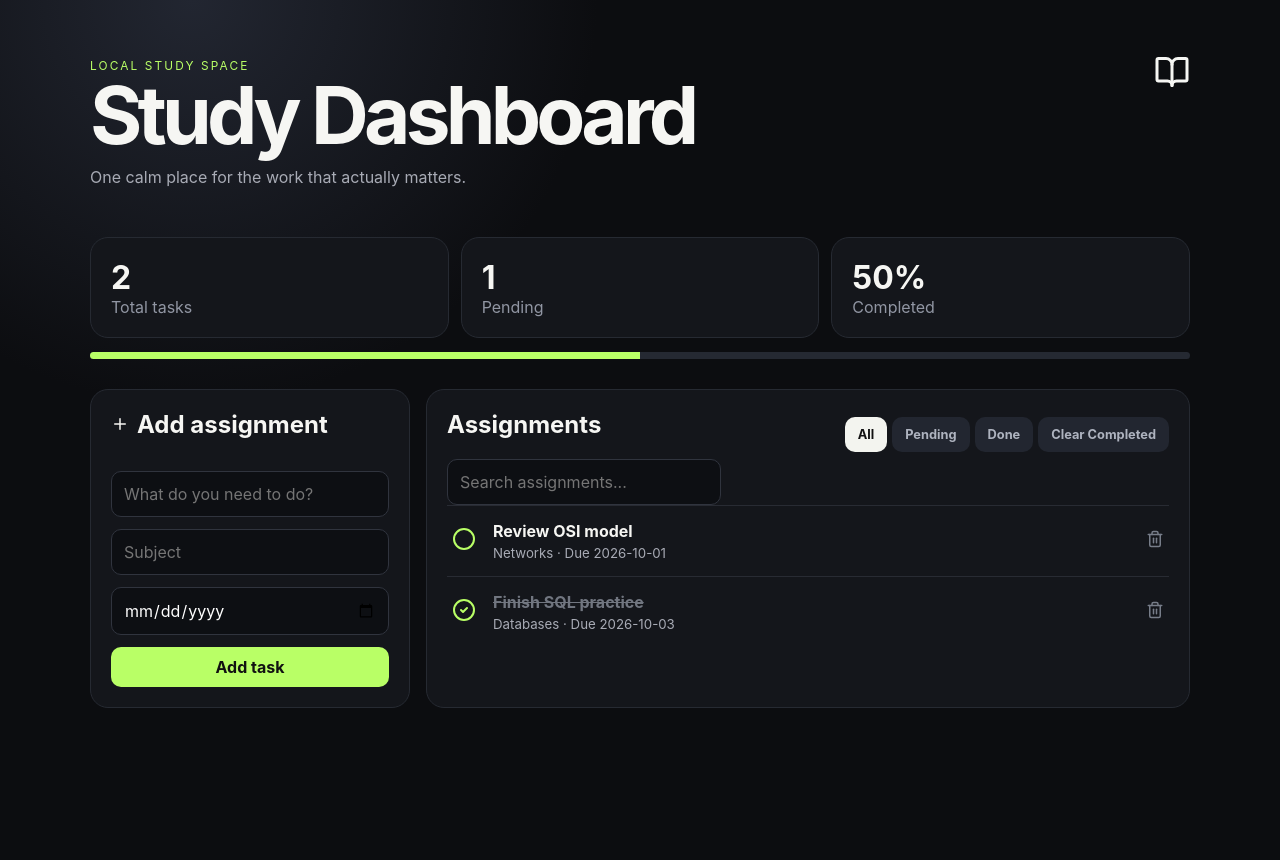
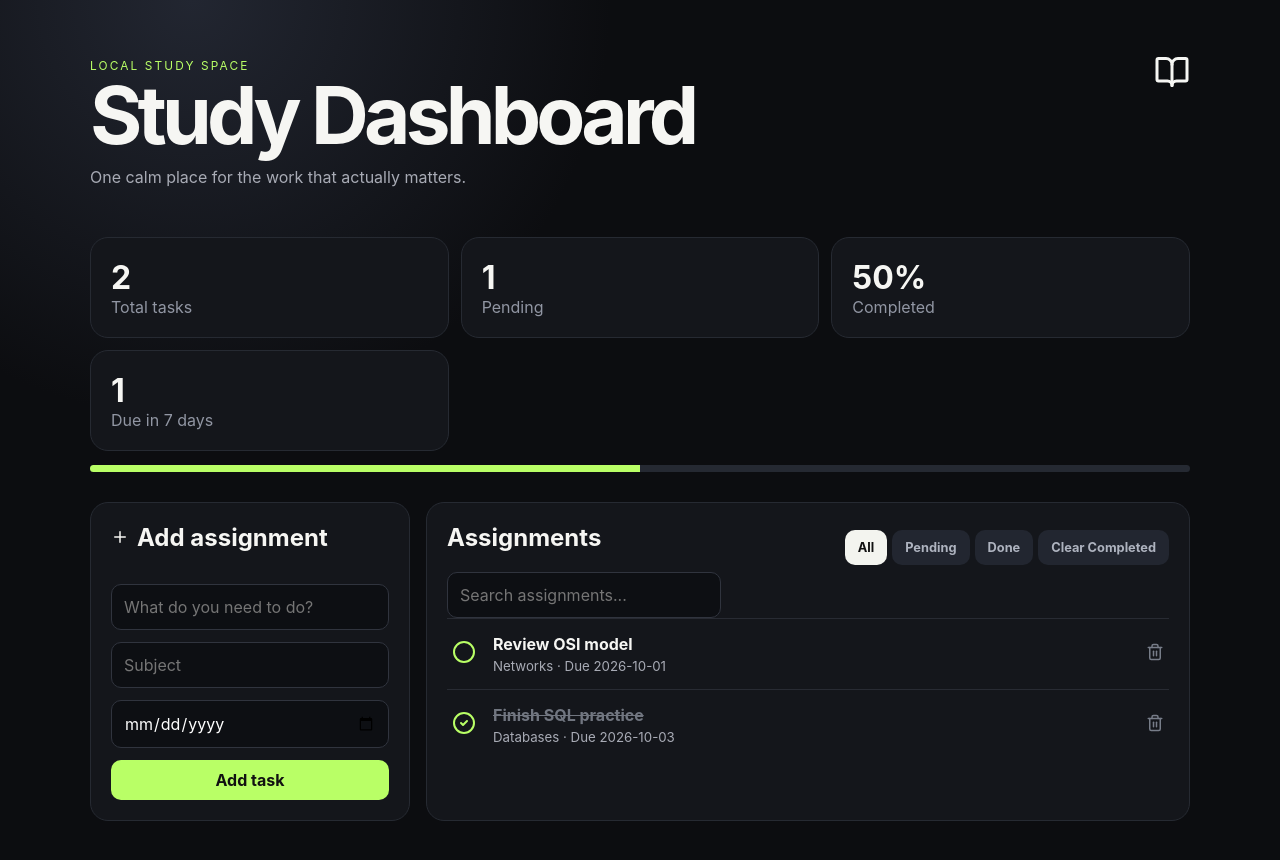
Before and after one commit to DonMilo-22/React-Study-Dashboard, a React (Vite) app: page / in a window 1280 px wide. Shown: the top 860 px of the page. Before the commit the page ends 800 px from the top, so only its background shows below. Built offline with nearby package versions, Linux system fonts and the light colour scheme.

Commit message:
feat: show assignments due soon

```diff
--- a/src/App.jsx
+++ b/src/App.jsx
@@ -18,6 +18,9 @@ export default function App() {
     .sort((a,b) => (a.due || "9999-12-31").localeCompare(b.due || "9999-12-31")), [tasks,filter,query]);
   const done = tasks.filter(t => t.done).length;
   const progress = tasks.length ? Math.round(done / tasks.length * 100) : 0;
+  const today = new Date().toLocaleDateString("en-CA");
+  const nextWeek = new Date(Date.now() + 7 * 86400000).toLocaleDateString("en-CA");
+  const dueSoon = tasks.filter(t => !t.done && t.due && t.due >= today && t.due <= nextWeek).length;
 
   function add(e) {
     e.preventDefault();
@@ -32,6 +35,7 @@ export default function App() {
       <article><strong>{tasks.length}</strong><span>Total tasks</span></article>
       <article><strong>{tasks.length-done}</strong><span>Pending</span></article>
       <article><strong>{progress}%</strong><span>Completed</span></article>
+      <article><strong>{dueSoon}</strong><span>Due in 7 days</span></article>
     </section>
     <div className="progress"><span style={{width: progress + "%"}} /></div>
     <section className="grid">
```
